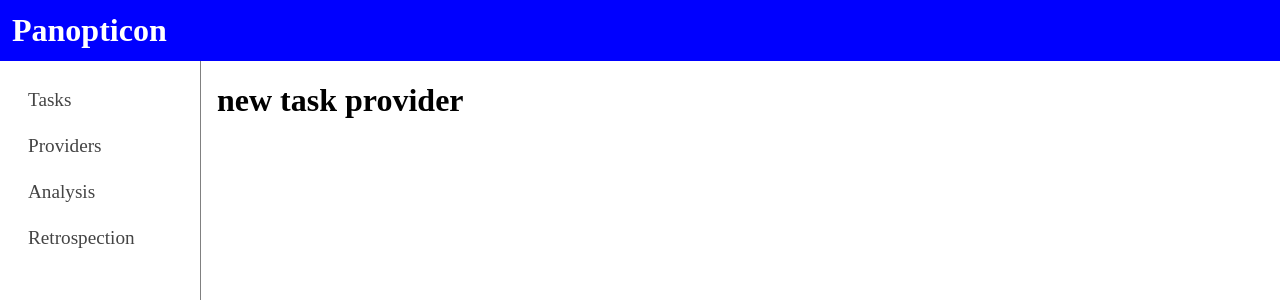
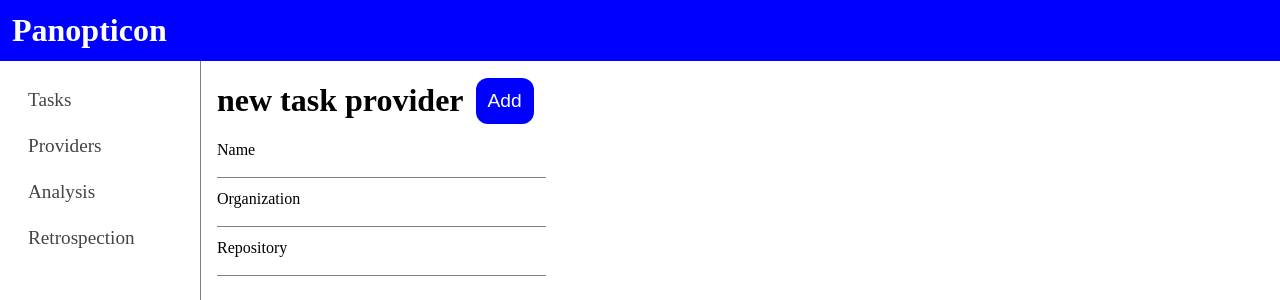
Before and after one commit to yuya-okada527/panopticon-fe, a Nuxt app: page /1/new_task_provider in a window 1280 px wide. Shown: the top 300 px of the page. Built offline with nearby package versions, Linux system fonts and the light colour scheme.

Commit message:
add new task provider

```diff
--- a/components/add-button.vue
+++ b/components/add-button.vue
@@ -13,7 +13,7 @@
   color: white;
   cursor: pointer;
   &:hover {
-    opacity: 0.8;
+    opacity: 0.6;
   }
 }
 </style>
--- a/components/task-provider.vue
+++ b/components/task-provider.vue
@@ -69,6 +69,7 @@ export default defineComponent({
 }
 .provider-card {
   display: block;
+  margin: 12px 0;
   padding: 12px;
   border-radius: 8px;
   background-color: rgba(200, 200, 200, 0.5);
--- a/pages/[project_id]/new_task_provider.vue
+++ b/pages/[project_id]/new_task_provider.vue
@@ -1,3 +1,111 @@
 <template>
-  <h1>new task provider</h1>
+  <div>
+    <div class="header">
+      <h1>new task provider</h1>
+      <AddButton @click="onClickAddButton" />
+    </div>
+    <form>
+      <label class="label" for="name">Name</label>
+      <input
+        v-model="state.name"
+        class="input-name"
+        type="text"
+        id="name"
+        autocomplete="off"
+      />
+      <div class="underline"></div>
+      <div class="margin"></div>
+      <label class="label" for="orgs">Organization</label>
+      <input
+        v-model="state.organization"
+        class="input-name"
+        type="text"
+        id="orgs"
+        autocomplete="off"
+      />
+      <div class="underline"></div>
+      <div class="margin"></div>
+      <label class="label" for="repository">Repository</label>
+      <input
+        v-model="state.repository"
+        class="input-name"
+        type="text"
+        id="orgs"
+        autocomplete="off"
+      />
+      <div class="underline"></div>
+    </form>
+  </div>
 </template>
+
+<script lang="ts">
+import ApiUrls from "~~/network/static/api-urls";
+
+export default defineComponent({
+  async setup() {
+    const route = useRoute();
+    const state = reactive({
+      name: "",
+      kind: "",
+      organization: "",
+      repository: "",
+    });
+
+    const onClickAddButton = async () => {
+      await useFetch(ApiUrls.getTaskProvidersUrl(route.params.project_id), {
+        method: "POST",
+        body: {
+          name: state.name,
+          provider_kind: "github",
+          oraganization: state.organization,
+          repository: state.repository,
+        },
+      });
+      state.name = "";
+      state.kind = "";
+      state.organization = "";
+      state.repository = "";
+    };
+    return {
+      state,
+      onClickAddButton,
+    };
+  },
+});
+</script>
+
+<style lang="scss" scoped>
+.header {
+  display: flex;
+  align-items: center;
+  justify-content: space-between;
+}
+.margin {
+  margin: 12px;
+}
+.label {
+  display: block;
+}
+.input-name {
+  width: 100%;
+  border: none;
+  outline: none;
+}
+.underline {
+  position: relative;
+  border-top: 1px solid grey;
+  &::before {
+    position: absolute;
+    left: 0px;
+    bottom: 0px;
+    width: 0px;
+    height: 1px;
+    content: "";
+    background-color: #3be5ae;
+    transition: all 0.2s;
+  }
+}
+.input-name:focus + .underline::before {
+  width: 100%;
+}
+</style>
```
